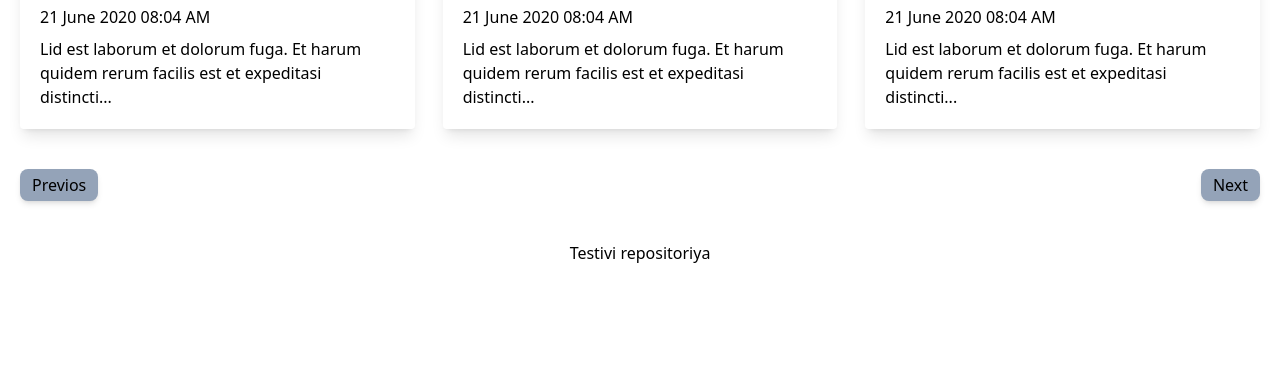
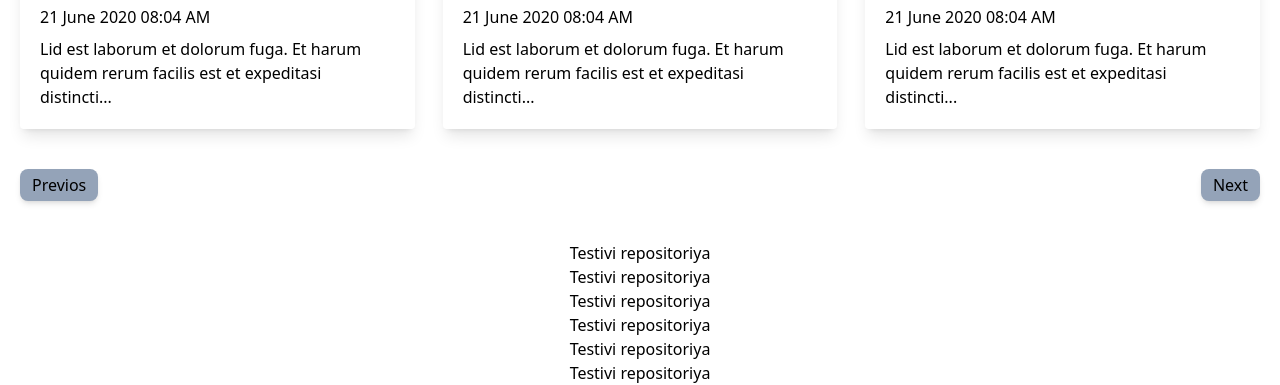
Before and after one commit to Ilyos-2002/Testtttt, a plain HTML site: page index.html in a window 1280 px wide. Shown: the part 1015-1400 px from the top of the page. Before the commit the page ends 1280 px from the top, so only its background shows below. Drawn offline with nearby package versions, Linux system fonts and the light colour scheme.

Commit message:
add more h1

```diff
--- a/index.html
+++ b/index.html
@@ -167,6 +167,11 @@
       </div>
 
       <h1 class="flex items-center justify-center">Testivi repositoriya</h1>
+      <h1 class="flex items-center justify-center">Testivi repositoriya</h1>
+      <h1 class="flex items-center justify-center">Testivi repositoriya</h1>
+      <h1 class="flex items-center justify-center">Testivi repositoriya</h1>
+      <h1 class="flex items-center justify-center">Testivi repositoriya</h1>
+      <h1 class="flex items-center justify-center">Testivi repositoriya</h1>
     </main>
   </body>
 </html>
```
